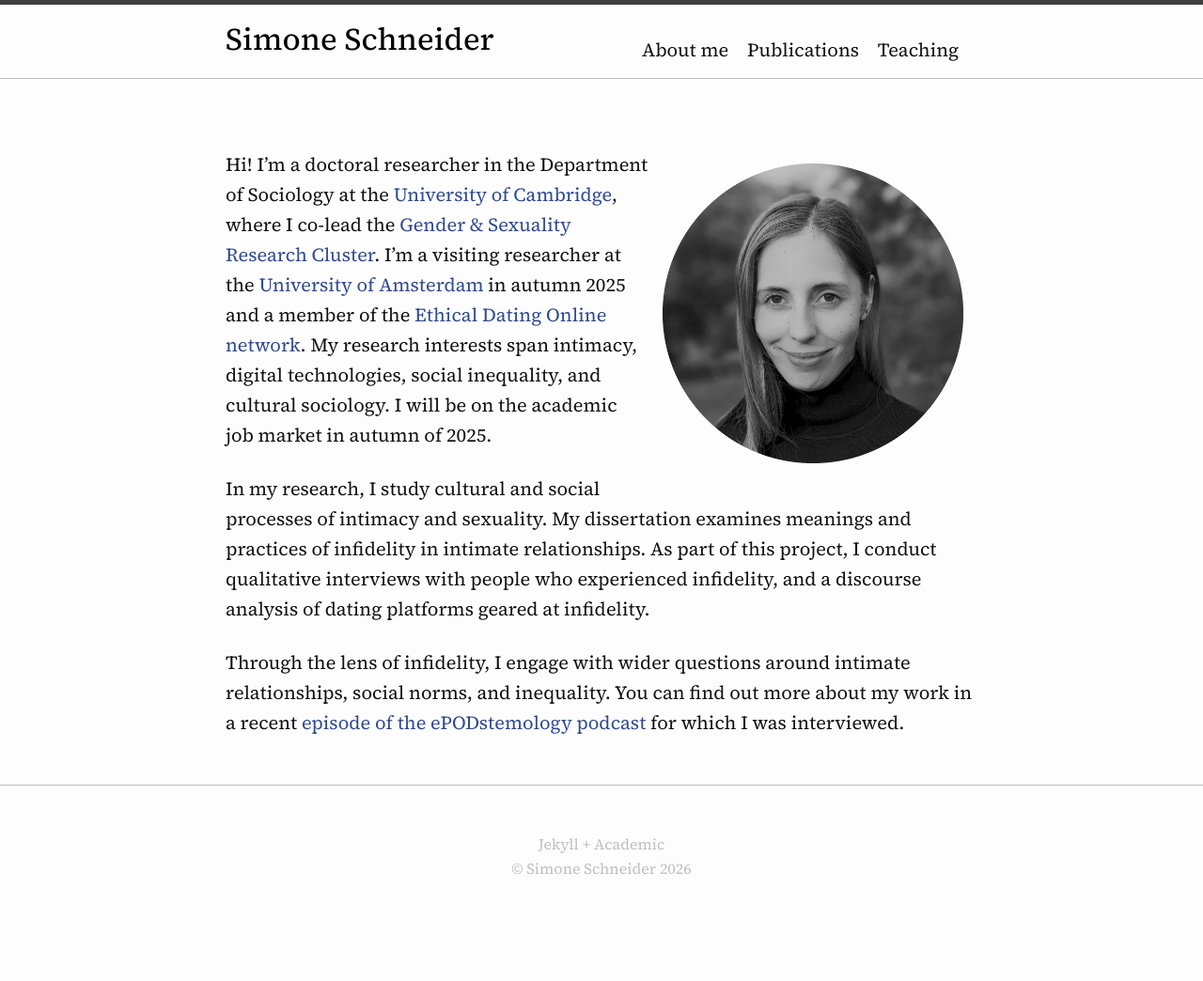
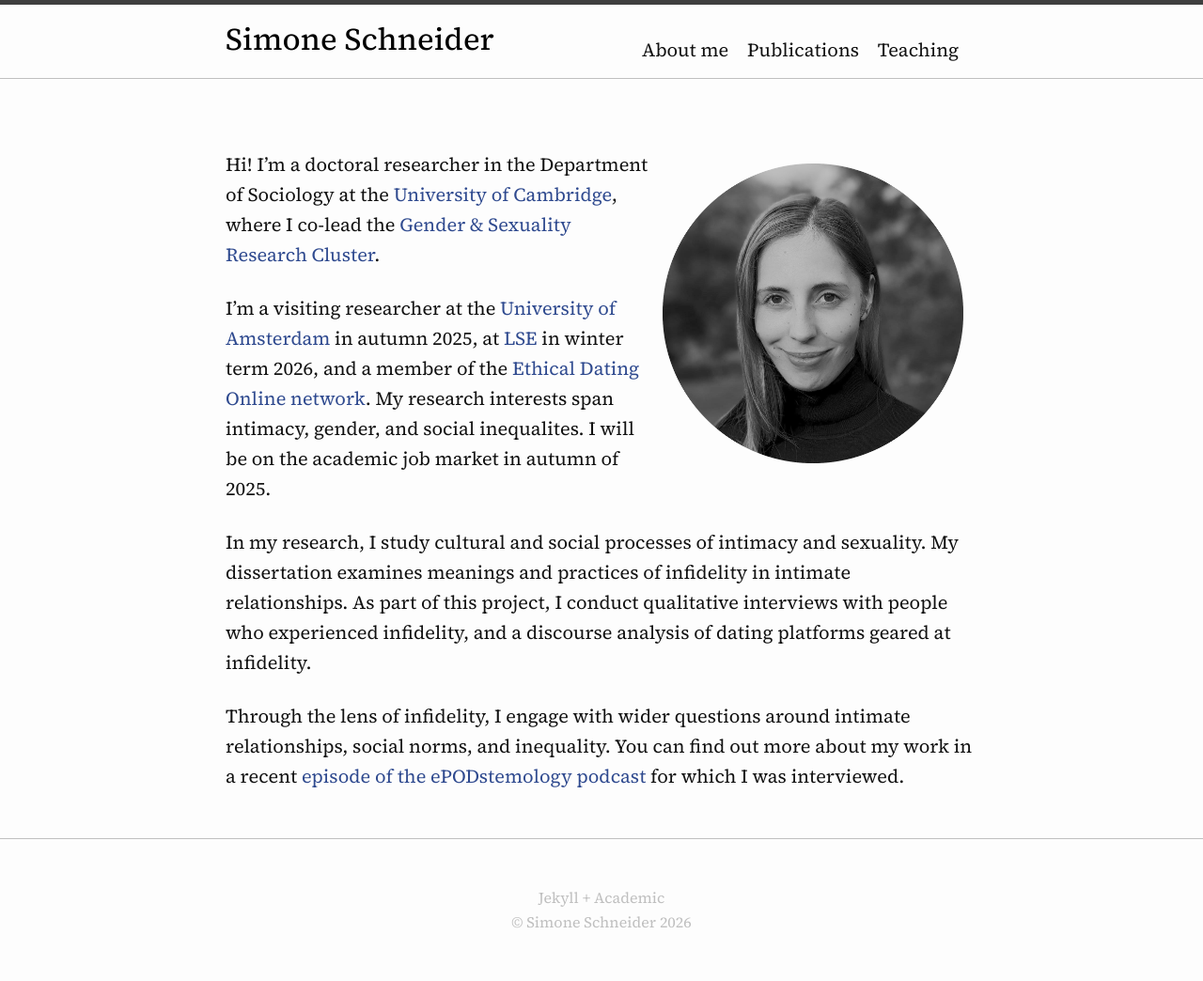
Before and after one commit to simone-schneider/simone-schneider.github.io, a Jekyll site: the page built from index.md, in a window 1280 px wide. Shown: the whole page at 94% size. Built offline with Jekyll 4.4.1, drawn with Linux system fonts in a browser that asks for light colours; before the commit the page ends 987 px from its top, so only the background shows below that.

Commit message:
Update index.md

```diff
--- a/index.md
+++ b/index.md
@@ -6,7 +6,9 @@ layout: page
 
 ![Simone Schneider](Schneider_photo_bw.png){:style="float:right; margin:15px; width: 40%;"}
 
-Hi! I'm a doctoral researcher in the Department of Sociology at the [University of Cambridge](https://research.sociology.cam.ac.uk/profile/simone-schneider-2022), where I co-lead the [Gender & Sexuality Research Cluster](https://research.sociology.cam.ac.uk/gender-sexuality-research-cluster). I'm a visiting researcher at the [University of Amsterdam](https://aissr.uva.nl/profile/s/c/s.schneider/s.schneider.html?origin=Jcm2DP8%2FS%2F2DxYa1ftmpJw#Profile) in autumn 2025 and a member of the [Ethical Dating Online network](https://www.ethicaldatingonline.com). My research interests span intimacy, digital technologies, social inequality, and cultural sociology. I will be on the academic job market in autumn of 2025.
+Hi! I'm a doctoral researcher in the Department of Sociology at the [University of Cambridge](https://research.sociology.cam.ac.uk/profile/simone-schneider-2022), where I co-lead the [Gender & Sexuality Research Cluster](https://research.sociology.cam.ac.uk/gender-sexuality-research-cluster).
+
+I'm a visiting researcher at the [University of Amsterdam](https://aissr.uva.nl) in autumn 2025, at [LSE](https://www.lse.ac.uk/sociology) in winter term 2026, and a member of the [Ethical Dating Online network](https://www.ethicaldatingonline.com). My research interests span intimacy, gender, and social inequalites. I will be on the academic job market in autumn of 2025.
 
 In my research, I study cultural and social processes of intimacy and sexuality. My dissertation examines meanings and practices of infidelity in intimate relationships. As part of this project, I conduct qualitative interviews with people who experienced infidelity, and a discourse analysis of dating platforms geared at infidelity.
 
```
